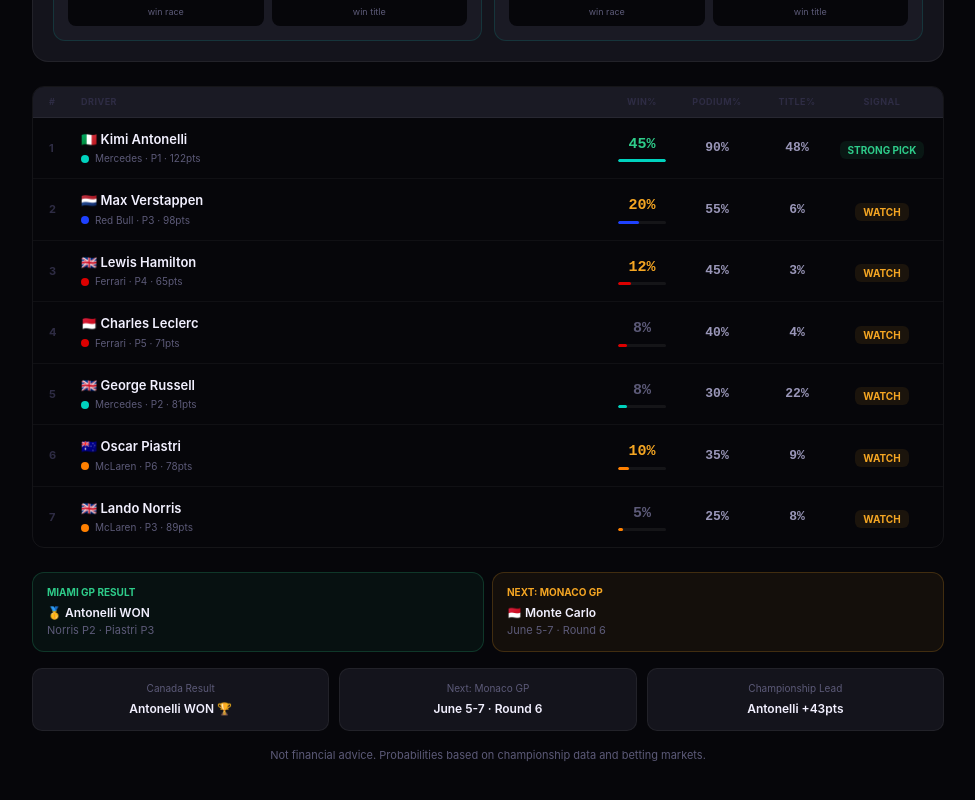
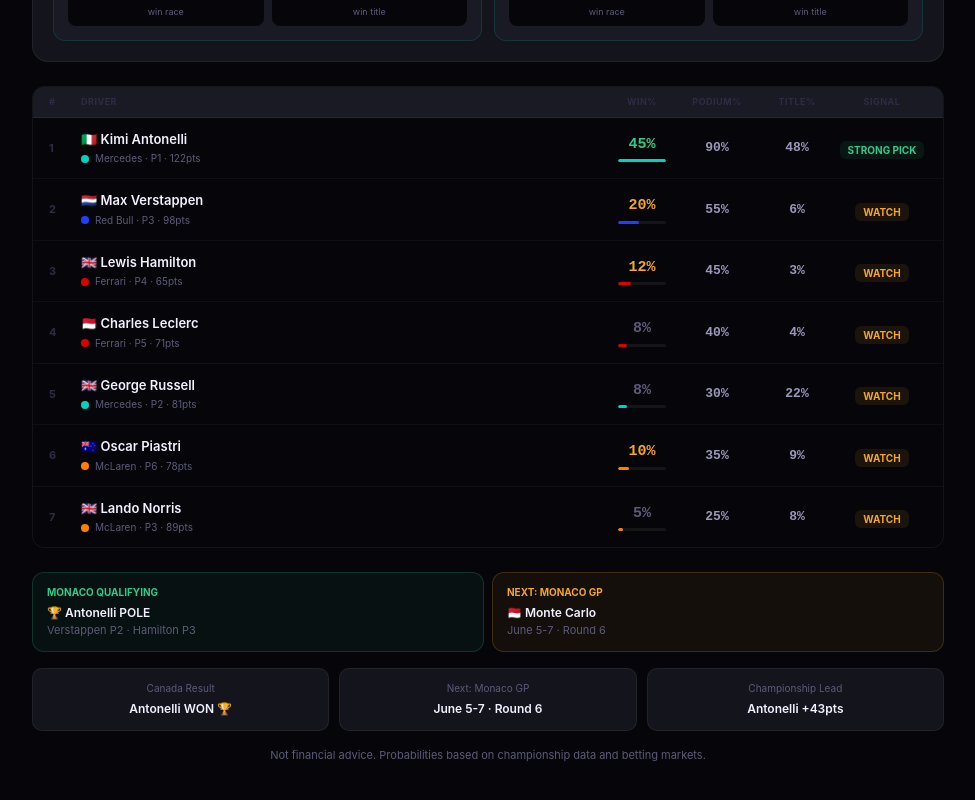
Before and after one commit to anujagadde18/tradedna, a Next.js app: page /f1 in a window 1280 px wide. Shown: the part 376-1176 px from the top of the page, without its empty margins (152-1127 px from the left). Built offline with nearby package versions, Linux system fonts and the light colour scheme.

Commit message:
fix: replace Miami GP result with Monaco qualifying result

```diff
--- a/app/f1/page.tsx
+++ b/app/f1/page.tsx
@@ -163,9 +163,9 @@ export default function F1Page() {
         {/* Race results + upcoming */}
         <div style={{display:'grid',gridTemplateColumns:'1fr 1fr',gap:8,marginBottom:16}}>
           <div style={{background:'rgba(46,204,138,0.06)',border:'1px solid rgba(46,204,138,0.2)',borderRadius:12,padding:'12px 14px'}}>
-            <div style={{fontSize:10,color:C.green,fontWeight:700,textTransform:'uppercase' as const,marginBottom:4}}>Miami GP Result</div>
-            <div style={{fontSize:12,fontWeight:600,color:C.t1}}>🥇 Antonelli WON</div>
-            <div style={{fontSize:11,color:C.t3}}>Norris P2 · Piastri P3</div>
+            <div style={{fontSize:10,color:C.green,fontWeight:700,textTransform:'uppercase' as const,marginBottom:4}}>Monaco Qualifying</div>
+            <div style={{fontSize:12,fontWeight:600,color:C.t1}}>🏆 Antonelli POLE</div>
+            <div style={{fontSize:11,color:C.t3}}>Verstappen P2 · Hamilton P3</div>
           </div>
           <div style={{background:'rgba(245,166,35,0.06)',border:'1px solid rgba(245,166,35,0.2)',borderRadius:12,padding:'12px 14px'}}>
             <div style={{fontSize:10,color:C.amber,fontWeight:700,textTransform:'uppercase' as const,marginBottom:4}}>Next: Monaco GP</div>
```
